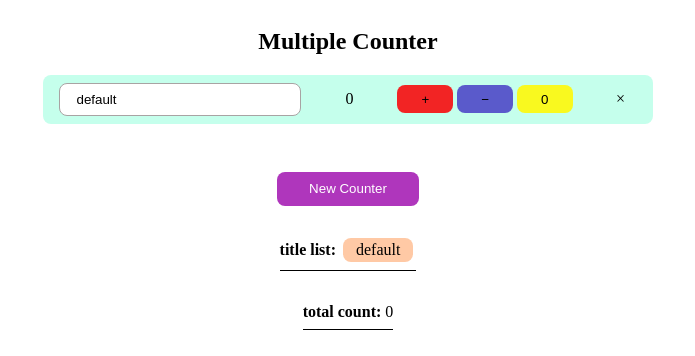
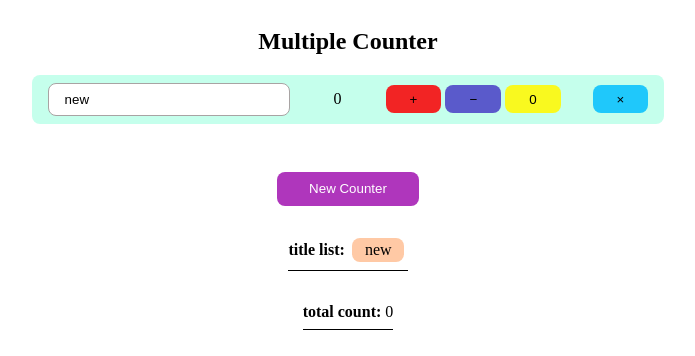
Before and after one commit to keento0809/multiple-counter-svelte, a SvelteKit app: page / in a window 1280 px wide. Shown: the top 356 px of the page, without its empty margins (292-987 px from the left). Built offline with nearby package versions, Linux system fonts and the light colour scheme.

Commit message:
Added logic of deleting counter

```diff
--- a/package.json
+++ b/package.json
@@ -12,11 +12,15 @@
 	"devDependencies": {
 		"@sveltejs/adapter-auto": "^2.0.0",
 		"@sveltejs/kit": "^1.20.4",
+		"@types/uuid": "^9.0.4",
 		"svelte": "^4.0.5",
 		"svelte-check": "^3.4.3",
 		"tslib": "^2.4.1",
 		"typescript": "^5.0.0",
 		"vite": "^4.4.2"
 	},
-	"type": "module"
+	"type": "module",
+	"dependencies": {
+		"uuid": "^9.0.1"
+	}
 }
--- a/src/lib/components/Counter.svelte
+++ b/src/lib/components/Counter.svelte
@@ -1,22 +1,19 @@
 <script lang="ts">
     import type { CounterInfo } from "../../routes/+page.svelte";
     export let counter:CounterInfo;
-    export let totalCount:number;
+    export let handleDeleteCounter:(selectedId:string) => void;
     type Action = "INCREMENT" | "DECREMENT" | "RESET"
     const handleChangeCounter:(act:Action) => void = (act) => {
         switch(act) {
             case "INCREMENT": {
                 counter.currentCount += 1
-                totalCount += 1
                 break
             }
             case "DECREMENT": {
                 counter.currentCount -= 1
-                totalCount -= 1
                 break
             }
             case "RESET": {
-                totalCount -= counter.currentCount
                 counter.currentCount = 0
                 break
             }
@@ -40,7 +37,7 @@
         <button class="reset" on:click={() => handleChangeCounter('RESET')}>0</button>
     </div>
     <div>
-        <span>&times;</span>
+        <button class="delete" on:click={() => handleDeleteCounter(counter.id)}>&times;</button>
     </div>
 </li>
 
@@ -95,5 +92,8 @@
     .counter-container button.reset {
         background-color: rgb(249, 249, 31);
     }
+    .counter-container button.delete {
+        background-color: rgb(31, 200, 251);
+    }
 
 </style>
--- a/src/lib/components/CounterList.svelte
+++ b/src/lib/components/CounterList.svelte
@@ -3,13 +3,13 @@
   import Counter from "./Counter.svelte";
 
   export let counters:Array<CounterInfo>;
-  export let totalCount:number;
+  export let handleDeleteCounter:(selectedId:string) => void;
 </script>
 
 <section class="counterlist-container">
     <ul>
         {#each counters as counter (counter.id)}
-            <Counter bind:counter={counter} bind:totalCount={totalCount} />
+            <Counter bind:counter={counter} handleDeleteCounter={handleDeleteCounter} />
         {/each}
     </ul>
 </section>
--- a/src/lib/components/Dashboard.svelte
+++ b/src/lib/components/Dashboard.svelte
@@ -1,7 +1,5 @@
 <script lang="ts">
-  import type { CounterInfo } from "../../routes/+page.svelte";
-
-    export let totalCount:number;
+    import type { CounterInfo } from "../../routes/+page.svelte";
     export let handleAddNewCounter:() => void;
     export let counters:Array<CounterInfo>
 </script>
@@ -14,7 +12,9 @@
         <p><span class="dashboard-content-title">title list:</span> {#each counters as counter (counter.id)}<span class="dashboard-content-titleName">{counter.title + ' '}</span>{/each}</p>
     </div>
     <div class="dashboard-content">
-        <p><span class="dashboard-content-title">total count:</span> {totalCount}</p>
+        <p><span class="dashboard-content-title">total count:</span> {counters.reduce((total,curr) => {
+            return total + curr.currentCount
+        },0)}</p>
     </div>
 </section>
 
--- a/src/routes/+page.svelte
+++ b/src/routes/+page.svelte
@@ -1,6 +1,6 @@
 <script context="module" lang="ts">
     export type CounterInfo = {
-        id:number;
+        id:string;
         title: string;
         currentCount: number;
     };
@@ -9,27 +9,33 @@
 <script lang="ts">
     import CounterList from '$lib/components/CounterList.svelte';
     import Dashboard from '$lib/components/Dashboard.svelte';
+    import { v4 as uuid } from 'uuid';
+
+    const commonInitialCounterValues:Omit<CounterInfo,'id'> = {
+        title:'new',
+        currentCount:0
+    }
 
     let counters:Array<CounterInfo> = [{
-        id:1,
-        title:'default',
-        currentCount:0
+        id:uuid(),
+        ...commonInitialCounterValues
     }]
-    let totalCount = 0;
 
     const handleAddNewCounter:() => void = () => {
         counters = [...counters,{
-            id: counters.length + 1,
-            title: 'default',
-            currentCount: 0
+            id:uuid(),
+            ...commonInitialCounterValues
         }]
+    }
+    const handleDeleteCounter:(selectedId:string) => void = (selectedId) => {
+        counters = counters.filter((c) => c.id !== selectedId)
     }
 </script>
 
 <section class="root">
     <h1>Multiple Counter</h1>
-    <CounterList bind:counters={counters} bind:totalCount={totalCount} />
-    <Dashboard bind:totalCount={totalCount} handleAddNewCounter={handleAddNewCounter} bind:counters={counters} />
+    <CounterList bind:counters={counters} handleDeleteCounter={handleDeleteCounter} />
+    <Dashboard bind:counters={counters} handleAddNewCounter={handleAddNewCounter} />
 </section>
 
 <style>
```
Also changed, not shown: 1 other file (tests, documents, lock files or other folders).
